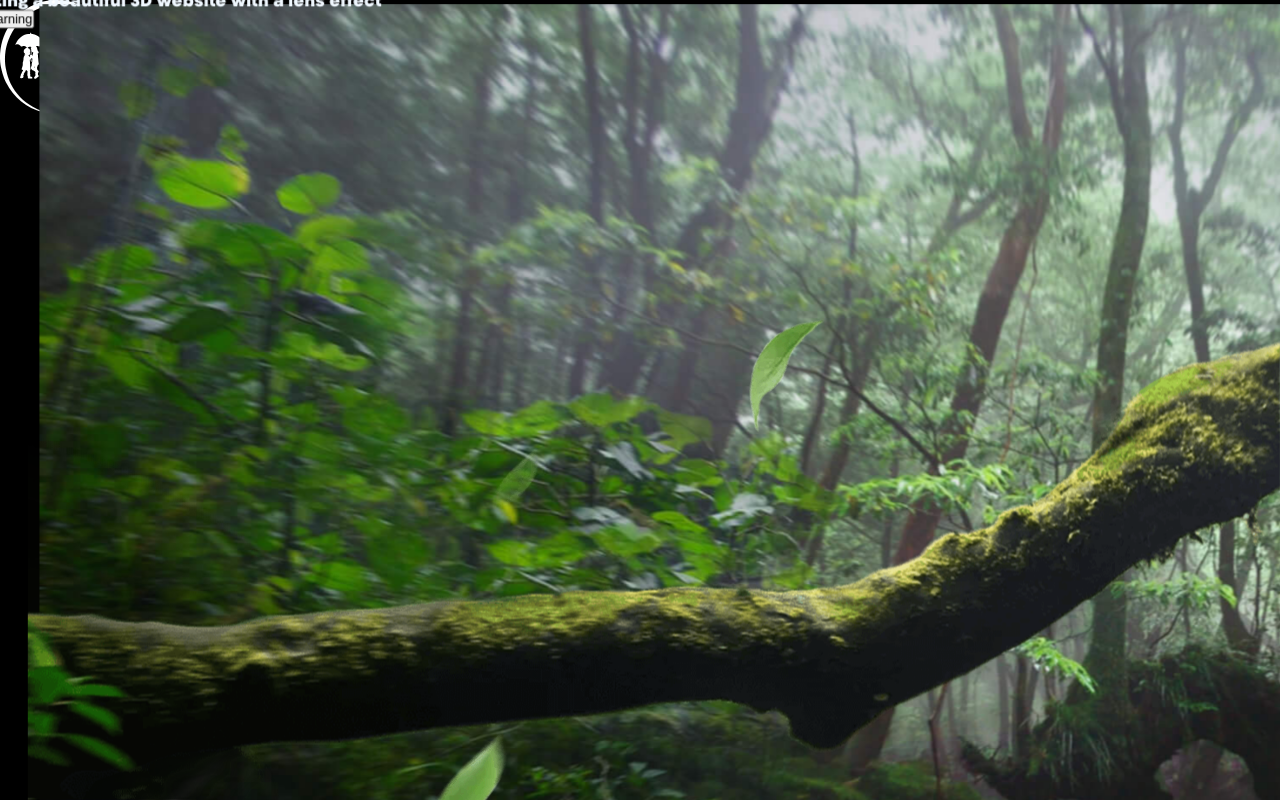
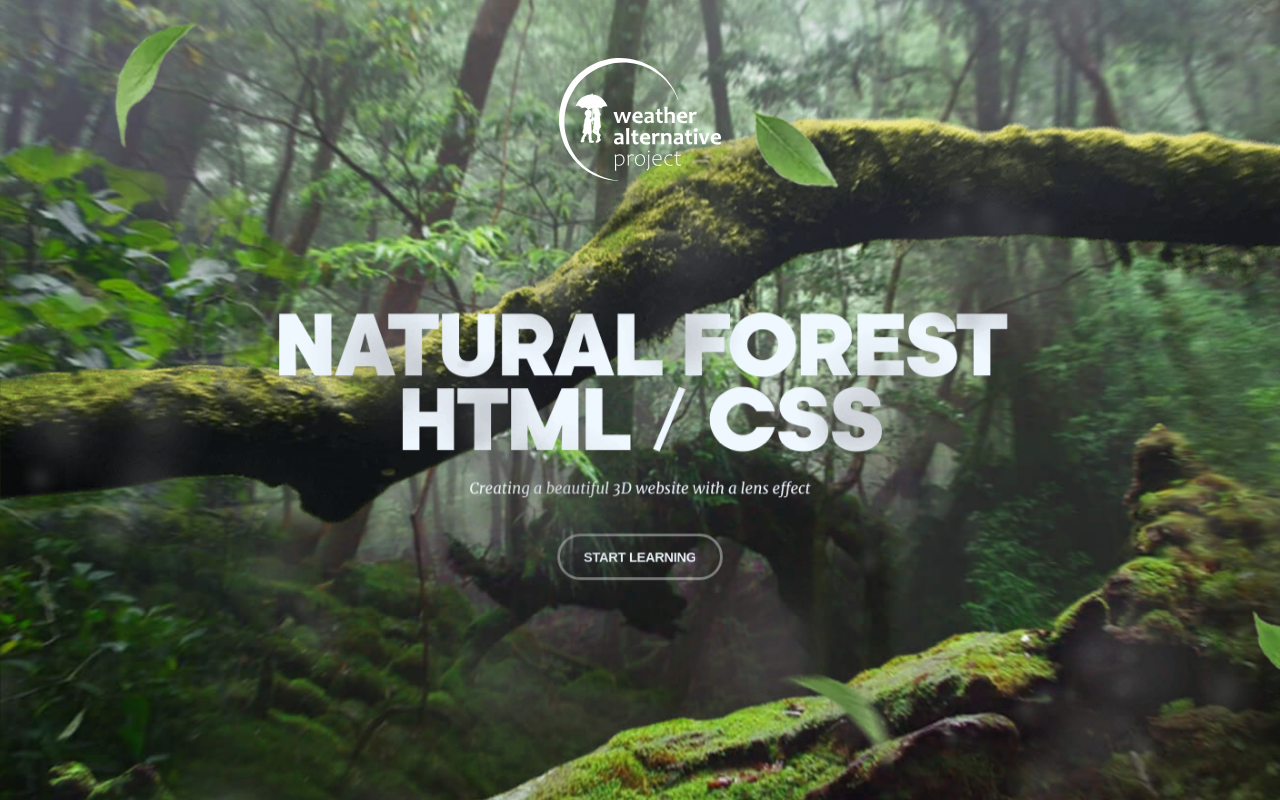
Before and after one commit to YuriyMtrofanov/parallax, a React (Create React App) app: page / in a window 1280 px wide. Built offline with nearby package versions, Linux system fonts and the light colour scheme.

Commit message:
Start page is finished

```diff
--- a/package.json
+++ b/package.json
@@ -12,6 +12,7 @@
     "@types/react": "^18.2.58",
     "@types/react-dom": "^18.2.19",
     "@types/react-router-dom": "^5.3.3",
+    "canvas": "^2.11.2",
     "eslint": "^8.57.0",
     "react": "^18.2.0",
     "react-dom": "^18.2.0",
--- a/src/App.css
+++ b/src/App.css
@@ -1,11 +1,15 @@
 * {
     margin: 0;
     padding: 0;
-    /* box-sizing: border-box; */
+    box-sizing: border-box;
   }
 
   :root {
-
+    /* данный индекс будет использоваться для адаптации текста и логотипа
+    под пропорции экрана */
+    --index: calc(1vw + 1vh);
+    /* Для более плавной анимации зададим переменную */
+    --transition: 1.5s cubic-bezier(0.05, 0.05, 0.00, 1.00);
   }
 
   @font-face {
@@ -24,12 +28,21 @@
       background-color: black;
       color: aliceblue;
       font-family: kamerik-local;
+      /* position: relative; */
   }
 
   .logo {
-      width: 150px;
-      height: 150px;
+      --logo-size: calc(var(--index) * 7.8);
+      width: var(--logo-size);
+      height: var(--logo-size);
+      background-repeat: no-repeat;
       position: absolute;
+      /* Если указывать левый отступ 50% то логотип не будет центрирован,
+      центрирован будет его левый край, поэтому нужно вычислить центр лого
+      и уже от него сделать отступ 50% */
+      left: calc(50% - calc(var(--logo-size) / 2));
+      top: calc(var(--index) * 2.8);
+      z-index: 1;
   }
 
   .layers {
@@ -39,12 +52,21 @@
 
   .layers__container {
       height: 100vh;
+      min-height: 500px;
       transform-style: preserve-3d;
       transform: rotateX(var(--move-y)) rotateY(var(--move-x));
+      /* Здесь мы говорим браузеру, чтобы он выделил больше ресурсов для transform
+      это обязательное свойство при использовании динамических параметров*/
+      will-change: transform;
+      transition: transform var(--transition);
   }
 
   .layers__item {
       position: absolute;
+      display: flex;
+      align-items: center;
+      justify-content: center;
+      /* max-height: 100vh; */
       /* top: -5vw;
       left: -5vw;
       right: -5vw;
@@ -55,15 +77,15 @@
   }
 
   .layer-1 {
-    transform: translateZ(-55px) scale(0.9);
+    transform: translateZ(-100px) scale(1.06);
   }
 
   .layer-2 {
-    transform: translateZ(80px) scale(0.8);
+    transform: translateZ(50px) scale(0.8);
   }
 
   .layer-3 {
-    transform: translateZ(180px) scale(0.8);
+    transform: translateZ(120px) scale(0.8);
   }
 
   .layer-4 {
@@ -71,9 +93,51 @@
   }
 
   .layer-5 {
-    transform: translateZ(200px) scale(0.8);
+    transform: translateZ(200px) scale(0.9);
   }
 
   .layer-6 {
-    transform: translateZ(220px) scale(0.8);
+    transform: translateZ(250px);
   }
+
+.hero-content {
+  font-size: calc(var(--index) * 2.9);
+  text-align: center;
+  text-transform: uppercase;
+  letter-spacing: calc(var(--index) * -0.15);
+  line-height: 1.35em;
+  margin-top: calc(var(--index) * 5.5);
+}
+
+.hero-content span {
+  display: block;
+}
+
+.hero-content__p {
+  text-transform: none;
+  letter-spacing: normal;
+  font-family: merriweather-italic-local;
+  font-size: calc(var(--index) * 0.8);
+  line-height: 3;
+}
+
+.button-start {
+  font-family: Arial;
+  font-weight: 600;
+  text-transform: uppercase;
+  font-size: calc(var(--index) * 0.7);
+  letter-spacing: -0.02vw;
+  padding: calc(var(--index) * 0.7) calc(var(--index) * 1.25);
+  background-color: transparent;
+  color: aliceblue;
+  border-radius: 10em;
+  border: rgb(255 255 255 / 0.4) 3px solid;
+  outline: none;
+  cursor: pointer;
+}
+
+/* Так как слои 4, 5 и 6 находятся выше кнопки, то они мешают взаимодействию сней
+Чтобы это исправить не трогая порядок слоев, воспользуемя свойством pointer-events*/
+.layer-4, .layer-5, .layer-6 {
+  pointer-events: none;
+}
--- a/src/components/pages/MainPage.tsx
+++ b/src/components/pages/MainPage.tsx
@@ -1,11 +1,10 @@
 import React from "react";
-// import animateRain from "./extentions/UI/rainDrops";
+import animateRain from "../extentions/UI/rainDrops";
 import logo from "../extentions/img/logo.svg";
 import layer_1 from "../extentions/img/layer_1.jpg";
 import layer_2 from "../extentions/img/layer_2.png";
 import layer_5 from "../extentions/img/layer_5.png";
 import layer_6 from "../extentions/img/layer_6.png";
-
 
 const MainPage: React.FC = () => {
     // добавляем свойство style для корневого элемента HTML (весь экран)
@@ -16,11 +15,12 @@ const MainPage: React.FC = () => {
     document.addEventListener("mousemove", e => {
         Object.assign(document.documentElement, {
             style: `
-                --move-x: ${(e.clientX - (window.innerWidth / 2)) * -0.005}deg;
+                --move-x: ${(e.clientX - (window.innerWidth / 2)) * 0.005}deg;
                 --move-y: ${(e.clientY - (window.innerHeight / 2)) * -0.01}deg;
             `
         });
     });
+    // console.log("animateRain()", animateRain);
     return (
         <>
             <div className="logo">
@@ -49,13 +49,12 @@ const MainPage: React.FC = () => {
                     <div className="layers__item layer-5">
                         <img src={layer_5} alt="layer_5" />
                     </div>
-                    {/* <div className="layers__item layer-6">
+                    <div className="layers__item layer-6">
                         <img src={layer_6} alt="layer_6" />
-                    </div> */}
+                    </div>
                 </div>
             </section>
         </>
-
     );
 };
 
```
Also changed, not shown: src/components/extentions/UI/rainDrops.js (+8 -10 lines), .eslintrc.js, 1 other file (tests, documents, lock files or other folders).
